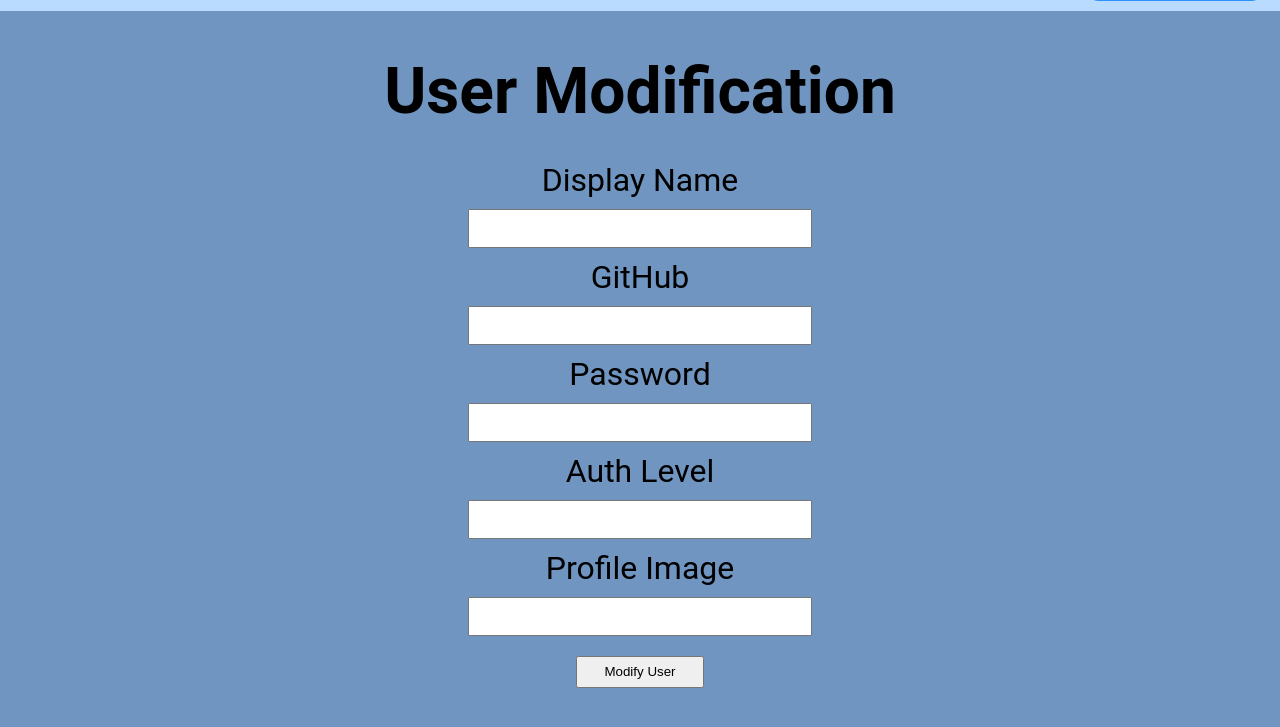
After one commit to irriss-nn/group-cmput404-project, a FastAPI app: template static/templates/admin-mod-user.html in a window 1280 px wide. The commit adds this page. Shown: the part 59-786 px from the top of the page. Run offline with FastAPI, Linux system fonts and the light colour scheme; the template is opened without the code that fills it, so the values that code supplies are empty; parts of the project's set-up code (start-up, migrations or seed data) failed here and were passed over.

Commit message:
all admin user functionalties

```diff
--- a/main.py
+++ b/main.py
@@ -17,7 +17,7 @@ from pprint import pprint
 
 # Local imports
 from database import SocialDatabase
-from routers import authors, posts, comments_router, likes,admin
+from routers import authors, posts, comments_router, likes, admin
 from models.author import Author
 from models.inbox import InboxItem
 from extensions import t10_node
@@ -27,6 +27,7 @@ SECRET_KEY = 'f015cb10b5caa9dd69ebeb340d580f0ad37f1dfcac30aef8b713526cc9191fa3'
 ALGORITHM = "HS256"
 ACCESS_TOKEN_EXPIRE_MINUTES = 30
 pwd_context = CryptContext(schemes=["bcrypt"], deprecated="auto")
+
 
 def get_user(request: Request, username: str, password: str):
     found_user = request.app.database["authors"].find_one(
@@ -72,7 +73,6 @@ app.include_router(comments_router.router)
 app.include_router(likes.router)
 app.include_router(admin.router)
 app.include_router(t10_node.router)
-
 
 
 @app.on_event("startup")
@@ -207,10 +207,10 @@ async def get_home(request: Request, session: str = Cookie(None)):
     all_feed_posts = SocialDatabase().get_following_feed(sessionUserId)
     current_user = SocialDatabase().get_author(sessionUserId)
     return templates.TemplateResponse("landing.html", {
-                                          "request": request,
-                                          "user": asdict(current_user),
-                                          "feed": all_feed_posts
-                                      })
+        "request": request,
+        "user": asdict(current_user),
+        "feed": all_feed_posts
+    })
 
 
 @app.get("/inbox")
@@ -359,12 +359,57 @@ async def get_admin_posts(request: Request, session: str = Cookie(None)):
         return RedirectResponse(url='/login', status_code=307)
     found_user = app.database["authors"].find_one({"_id": sessionUserId})
     posts = SocialDatabase().get_all_posts()
-    pprint(posts[0])
+
     if found_user:
-        return templates.TemplateResponse("admin-posts.html", {"request": request, "user": found_user, "posts": posts})
+        return templates.TemplateResponse("admin-posts.html", {"request": request, "user": found_user, "posts": posts, "desc": "All "})
+    else:
+        return RedirectResponse(url="/login")
+
+
+@app.get("/admin-specific-user/{user_id}")
+async def get_admin_specific_user(request: Request, user_id: str, session: str = Cookie(None)):
+    if (session == None):
+        return RedirectResponse(url="/login")
+    try:
+        sessionUserId = await get_userId_from_token(session)
+    except HTTPException:
+        print("Invalid Token")
+        return RedirectResponse(url='/login', status_code=307)
+    if (SocialDatabase().is_login_user_admin(sessionUserId) == False):
+        print("User not admin")
+        return RedirectResponse(url='/login', status_code=307)
+    found_user = app.database["authors"].find_one({"_id": sessionUserId})
+    found_author = app.database["authors"].find_one({"_id": user_id})
+    if found_user:
+        return templates.TemplateResponse("admin-posts.html", {"request": request, "user": found_user, "posts": SocialDatabase().get_all_author_posts(user_id), "desc": "User '" + found_author["displayName"]+"' :"})
+    else:
+        return RedirectResponse(url="/login")
+
+
+@app.get("/admin-modify-user/{user_id}")
+async def get_admin_specific_user(request: Request, user_id: str, session: str = Cookie(None)):
+    if (session == None):
+        return RedirectResponse(url="/login")
+    try:
+        sessionUserId = await get_userId_from_token(session)
+    except HTTPException:
+        print("Invalid Token")
+        return RedirectResponse(url='/login', status_code=307)
+    if (SocialDatabase().is_login_user_admin(sessionUserId) == False):
+        print("User not admin")
+        return RedirectResponse(url='/login', status_code=307)
+    found_user = app.database["authors"].find_one({"_id": sessionUserId})
+    found_author = app.database["authors"].find_one({"_id": user_id})
+    if found_user:
+        return templates.TemplateResponse("admin-mod-user.html", {"request": request, "user": found_user, "author": found_author})
     else:
         return RedirectResponse(url="/login")
 # Example of how we would get current user from cookie to verify action being done
+
+
+@app.get("/test")
+async def rabdintest(request: Request):
+    return SocialDatabase().get_all_author_posts("405702f1-2db1-4228-9f37-9d7871de5f2d")
 
 
 @app.get("/examplejwt")
--- a/static/css/admin.css
+++ b/static/css/admin.css
@@ -31,3 +31,44 @@
     align-items: center;
     justify-content: center;
 }
+
+
+.mod-user-form{
+    display: flex;
+    flex-direction: column;
+    align-items: center;
+    justify-content: center;
+    width: 99vw;
+    font-size: 2rem;
+}
+
+.mod-user-form > input{
+    padding: 0.2em 0.5em;
+    font-family: 'Roboto', sans-serif;
+width: 25vw;
+padding: 10px;
+margin: 10px;
+}
+
+.mod-user-form > button{
+    width: 10vw;
+    height: 4vh;
+    margin-top: 10px;
+}
+
+.user-mod-disp{
+    display: flex;
+    align-items: center;
+    flex-direction: column;
+}
+
+.user-mod-disp > h1{
+    margin-bottom: 2rem;
+    font-size:4rem;
+
+}
+
+.user-update-sucess{
+    font-size: 2rem;
+    margin-top: 2rem;
+}
--- /dev/null
+++ b/static/js/admin_script.js
@@ -0,0 +1,85 @@
+const deleteUserBtns = document.querySelectorAll(".delete-user-button");
+const modifyButton = document.querySelector(".modify-button-click");
+const apiCallPost = (url) => {
+  fetch(url, {
+    method: "POST",
+  })
+    .then((response) => {
+      return response.json();
+    })
+    .then((data) => {
+      console.log(data);
+      window.location.reload();
+    })
+    .catch((err) => {
+      console.log(err);
+    });
+};
+
+const apiCallGet = (url) => {
+  fetch(url, {
+    method: "GET",
+  })
+    .then((response) => {
+      return response.json();
+    })
+    .then((data) => {
+      console.log(data);
+      window.location.reload();
+    })
+    .catch((err) => {
+      console.log(err);
+    });
+};
+
+const apiCallDelete = (url) => {
+  fetch(url, {
+    method: "DELETE",
+  })
+    .then((response) => {
+      return response.json();
+    })
+    .then((data) => {
+      console.log(data);
+      window.location.reload();
+    })
+    .catch((err) => {
+      console.log(err);
+    });
+};
+
+for (let i = 0; i < deleteUserBtns.length; i++) {
+  deleteUserBtns[i].addEventListener("click", () => {
+    apiCallDelete(deleteUserBtns[i].getAttribute("data-url"));
+  });
+}
+
+modifyButton.addEventListener("click", (e) => {
+  e.preventDefault();
+  const form = document.querySelector(".mod-user-form");
+
+  fetch(form.action, {
+    method: "post",
+    body: new URLSearchParams(new FormData(form)),
+    headers: {
+      "Content-Type": "application/x-www-form-urlencoded",
+    },
+  })
+    .then((response) => {
+      return response.json();
+    })
+    .then((data) => {
+      console.log(data);
+      //   window.location.reload();
+      let output = document.querySelector(".user-update-sucess");
+      output.innerHTML = "User updated successfully";
+      setTimeout(() => {
+        output.innerHTML = "";
+      }, 4000);
+    })
+    .catch((err) => {
+      console.log(err);
+      output.innerHTML = "User updated unsuccessfully";
+    });
+  console.log("defaul prevented");
+});
--- /dev/null
+++ b/static/templates/admin-mod-user.html
@@ -0,0 +1,56 @@
+{% extends "admin-base.html" %} {% block head %} {% block javascript %}
+<script
+  src="{{ url_for('static', path='/js/admin_script.js') }}"
+  defer
+></script>
+{% endblock %} {% endblock %} {% block content %}
+
+<div class="user-mod-disp">
+  <h1>User Modification</h1>
+  <form
+    class="mod-user-form"
+    action="/service/admin/modify/{{author._id}}"
+    method="post"
+  >
+    <label for="displayName">Display Name</label>
+    <input
+      type="text"
+      id="displayName"
+      name="displayName"
+      value="{{author.displayName}}"
+    />
+    <label for="github">GitHub</label>
+    <input type="text" id="github" name="github" value="{{author.github}}" />
+    <label for="hashedPassword">Password</label>
+    <input
+      type="text"
+      id="hashedPassword"
+      name="hashedPassword"
+      value="{{author.hashedPassword}}"
+    />
+    <label for="authLevel">Auth Level</label>
+    <input
+      type="text"
+      id="authLevel"
+      name="authLevel"
+      value="{{author.authLevel}}"
+    />
+    <label for="profileImage">Profile Image</label>
+    <input
+      type="text"
+      id="profileImage"
+      name="profileImage"
+      value="{{author.profileImage}}"
+    />
+    <button
+      data-url="/service/admin/modify/{{author._id}}"
+      class="modify-button-click"
+    >
+      Modify User
+    </button>
+  </form>
+
+  <span class="user-update-sucess"></span>
+</div>
+
+{% endblock %}
--- a/static/templates/admin-posts.html
+++ b/static/templates/admin-posts.html
@@ -1,7 +1,7 @@
 {% extends "admin-base.html" %} {% block content %}
 <div class="posts-manage">
   <div class="posts-title">
-    <h1>Posts Management</h1>
+    <h1>{{desc}} Posts Management</h1>
     <h4>Total Posts: {{posts|length}}</h4>
   </div>
   {% for post in posts%}
```
Also changed, not shown: database.py (+15 -3 lines), routers/admin.py (+17 -2 lines), static/templates/admin-users.html (+13 -4 lines).
